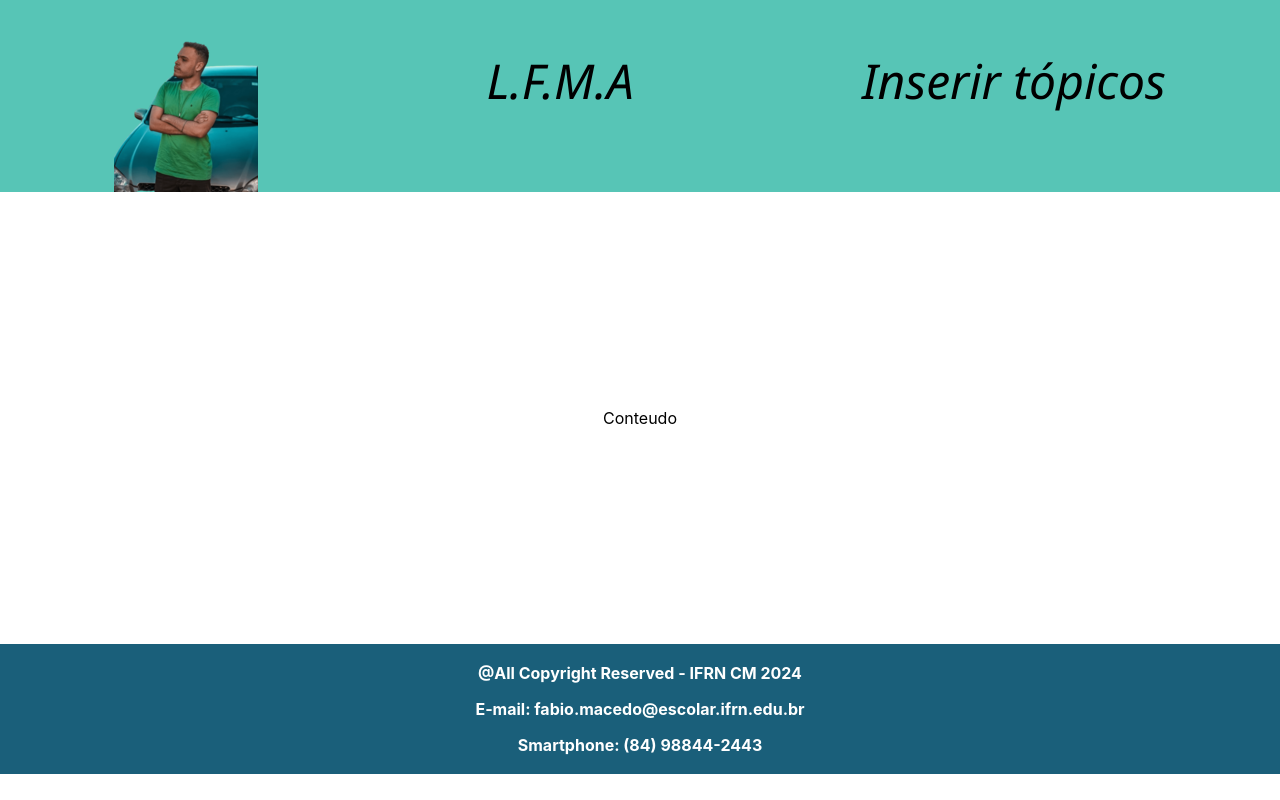
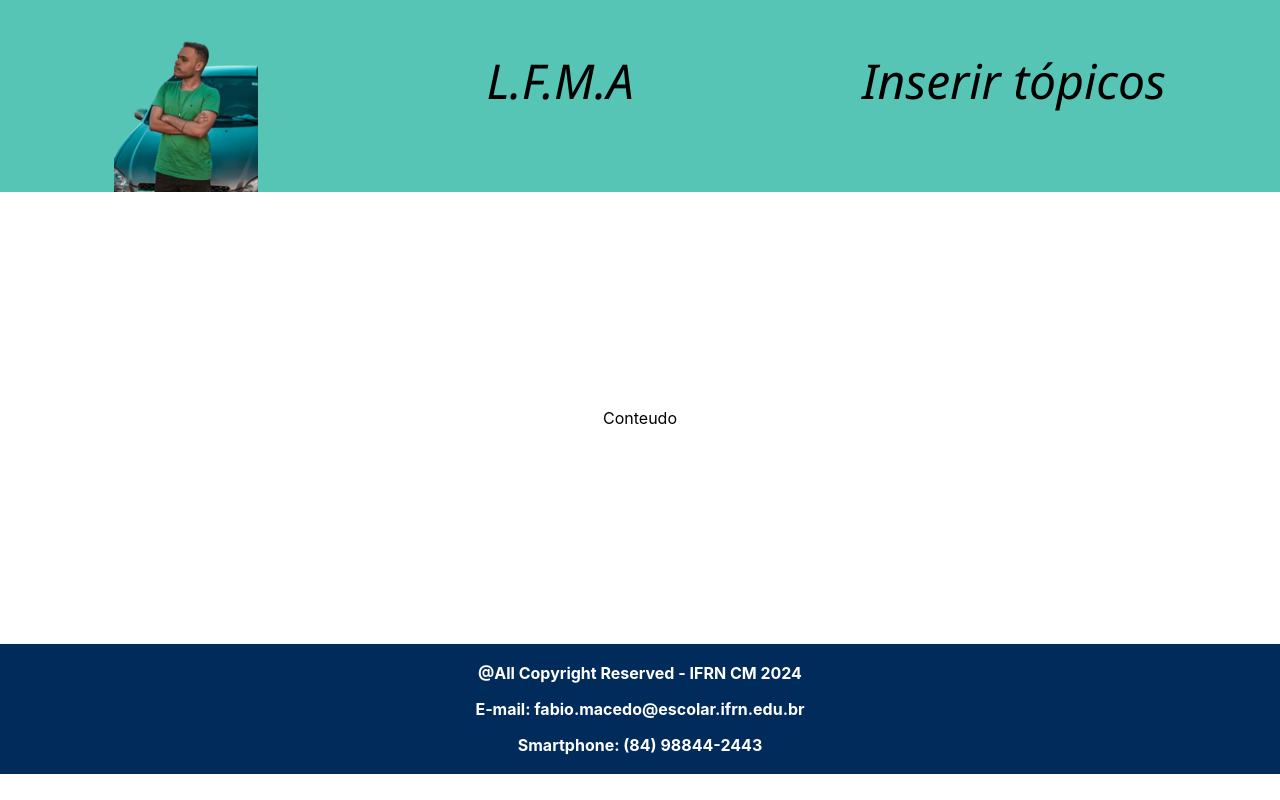
Before and after one commit to fabiomace/fava23, a React (Create React App) app: page / in a window 1280 px wide. Built offline with nearby package versions, Linux system fonts and the light colour scheme.

Commit message:
att css azul escuro

```diff
--- a/src/componentes/Rodape/Rodape.module.css
+++ b/src/componentes/Rodape/Rodape.module.css
@@ -1,12 +1,12 @@
 .copy {
-    background-color: #1A5F7A;
+    background-color: #002B5B;
     text-align: center;
     font-weight: bold;
     color: white;
 }
 
 .footer {
-    background-color: #1A5F7A;
+    background-color: #002B5B;
     margin: 0;
-    border: solid #1A5F7A;
+    border: solid #002B5B;
 }
```
